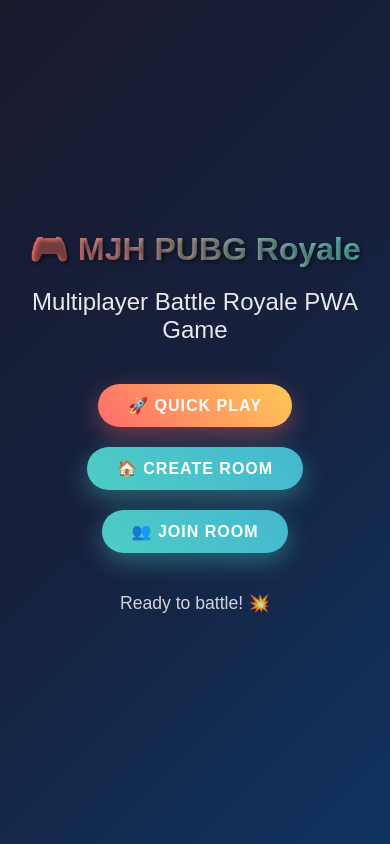
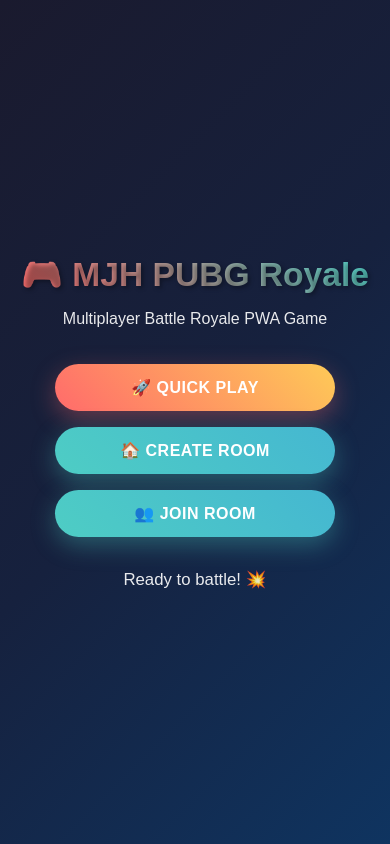
Before and after one commit to jahangir5791/mjh-pubg-royale, a website: page index.html in a window 390 px wide. Drawn offline with Linux system fonts and the light colour scheme.

Commit message:
Update index.html
Refactor HTML and CSS for improved layout and styling.

```diff
--- a/index.html
+++ b/index.html
@@ -5,17 +5,11 @@
     <meta name="viewport" content="width=device-width, initial-scale=1.0">
     <title>MJH PUBG Royale - Multiplayer Battle Royale PWA Game</title>
 
-    <!-- PWA Manifest -->
     <link rel="manifest" href="manifest.json">
-
-    <!-- Theme color for PWA -->
     <meta name="theme-color" content="#1a1a2e">
     <meta name="background-color" content="#16213e">
-
-    <!-- Apple Touch Icon -->
     <link rel="apple-touch-icon" href="icon-192.png">
 
-    <!-- Service Worker Registration -->
     <script>
         if ('serviceWorker' in navigator) {
             window.addEventListener('load', () => {
@@ -34,88 +28,80 @@
         }
 
         body {
-            font-family: 'Arial', sans-serif;
+            font-family: Arial, sans-serif;
             background: linear-gradient(135deg, #1a1a2e 0%, #16213e 50%, #0f3460 100%);
             color: white;
-            height: 100vh;
-            overflow: hidden;
+            min-height: 100vh;
             display: flex;
-            flex-direction: column;
             align-items: center;
             justify-content: center;
+            overflow: hidden;
         }
 
         .container {
-            text-align: center;
+            width: 100%;
             max-width: 600px;
             padding: 20px;
+            text-align: center;
         }
 
         h1 {
             font-size: 3em;
-            margin-bottom: 20px;
-            text-shadow: 2px 2px 4px rgba(0,0,0,0.5);
+            margin-bottom: 16px;
             background: linear-gradient(45deg, #ff6b6b, #4ecdc4);
             -webkit-background-clip: text;
             -webkit-text-fill-color: transparent;
             background-clip: text;
+            text-shadow: 2px 2px 4px rgba(0,0,0,0.35);
         }
 
         .subtitle {
-            font-size: 1.5em;
-            margin-bottom: 30px;
+            font-size: 1.2em;
+            margin-bottom: 28px;
             opacity: 0.9;
         }
 
         .btn {
-            background: linear-gradient(45deg, #ff6b6b, #feca57);
             border: none;
-            padding: 15px 40px;
-            font-size: 1.2em;
+            padding: 14px 24px;
+            font-size: 1em;
             border-radius: 50px;
             cursor: pointer;
-            margin: 10px;
-            box-shadow: 0 8px 25px rgba(255,107,107,0.4);
-            transition: all 0.3s ease;
+            margin: 8px;
             color: white;
             font-weight: bold;
             text-transform: uppercase;
-            letter-spacing: 1px;
+            letter-spacing: 0.5px;
+            transition: transform 0.2s ease, box-shadow 0.2s ease;
         }
 
         .btn:hover {
-            transform: translateY(-3px);
-            box-shadow: 0 12px 35px rgba(255,107,107,0.6);
+            transform: translateY(-2px);
+        }
+
+        .btn-primary {
+            background: linear-gradient(45deg, #ff6b6b, #feca57);
+            box-shadow: 0 8px 25px rgba(255,107,107,0.35);
         }
 
         .btn-secondary {
             background: linear-gradient(45deg, #4ecdc4, #45b7d1);
-            box-shadow: 0 8px 25px rgba(78,205,196,0.4);
-        }
-
-        .btn-secondary:hover {
-            box-shadow: 0 12px 35px rgba(78,205,196,0.6);
-        }
-
-        .status {
-            margin-top: 30px;
-            font-size: 1.1em;
-            opacity: 0.8;
+            box-shadow: 0 8px 25px rgba(78,205,196,0.35);
         }
 
         .loading {
             display: none;
-            margin-top: 20px;
+            margin-top: 22px;
         }
 
         .spinner {
-            border: 4px solid rgba(255,255,255,0.3);
+            border: 4px solid rgba(255,255,255,0.25);
             border-top: 4px solid #ff6b6b;
             border-radius: 50%;
             width: 40px;
             height: 40px;
             animation: spin 1s linear infinite;
-            margin: 0 auto 10px;
+            margin: 0 auto 12px;
         }
 
         @keyframes spin {
@@ -123,16 +109,24 @@
             100% { transform: rotate(360deg); }
         }
 
+        .status {
+            margin-top: 24px;
+            font-size: 1.05em;
+            opacity: 0.9;
+        }
+
         .offline {
-            background: rgba(255,0,0,0.2);
-            padding: 10px;
+            background: rgba(255,0,0,0.18);
+            padding: 10px 14px;
             border-radius: 10px;
-            margin-top: 20px;
+            margin-top: 16px;
+            display: inline-block;
         }
 
         @media (max-width: 480px) {
-            h1 { font-size: 2em; }
-            .btn { padding: 12px 30px; font-size: 1em; }
+            h1 { font-size: 2.1em; }
+            .subtitle { font-size: 1em; }
+            .btn { width: 100%; max-width: 280px; }
         }
     </style>
 </head>
@@ -141,7 +135,7 @@
         <h1>🎮 MJH PUBG Royale</h1>
         <p class="subtitle">Multiplayer Battle Royale PWA Game</p>
 
-        <button class="btn" onclick="startGame()">🚀 Quick Play</button>
+        <button class="btn btn-primary" onclick="startGame()">🚀 Quick Play</button>
         <button class="btn btn-secondary" onclick="createRoom()">🏠 Create Room</button>
         <button class="btn btn-secondary" onclick="joinRoom()">👥 Join Room</button>
 
@@ -154,9 +148,9 @@
     </div>
 
     <script>
-        // Check offline status
         window.addEventListener('online', () => {
-            document.getElementById('status').textContent = 'Online - Ready to play!';
+            const status = document.getElementById('status');
+            status.textContent = 'Online - Ready to play!';
             document.querySelector('.offline')?.remove();
         });
 
@@ -164,10 +158,16 @@
             document.getElementById('status').innerHTML = 'Offline mode <br><small>Game will load when online</small>';
         });
 
-        // Game functions (placeholders)
+        function showLoading() {
+            document.getElementById('loading').style.display = 'block';
+        }
+
+        function hideLoading() {
+            document.getElementById('loading').style.display = 'none';
+        }
+
         function startGame() {
             showLoading();
-            // TODO: Connect to WebSocket server
             setTimeout(() => {
                 hideLoading();
                 alert('🎮 Game starting! (Demo mode)
@@ -178,7 +178,6 @@ Coming soon: Real multiplayer battle royale');
 
         function createRoom() {
             showLoading();
-            // TODO: Create room via API
             setTimeout(() => {
                 hideLoading();
                 alert('Room created! Share this code: ABC123');
@@ -189,7 +188,6 @@ Coming soon: Real multiplayer battle royale');
             const code = prompt('Enter room code:');
             if (code) {
                 showLoading();
-                // TODO: Join room via API
                 setTimeout(() => {
                     hideLoading();
                     alert(`Joined room ${code}! Waiting for players...`);
@@ -197,29 +195,15 @@ Coming soon: Real multiplayer battle royale');
             }
         }
 
-        function showLoading() {
-            document.getElementById('loading').style.display = 'block';
-        }
-
-        function hideLoading() {
-            document.getElementById('loading').style.display = 'none';
-        }
-
-        // PWA Install Prompt
-        let deferredPrompt;
+        let deferredPrompt = null;
         window.addEventListener('beforeinstallprompt', (e) => {
             e.preventDefault();
             deferredPrompt = e;
         });
 
-        // Show install button if applicable
-        document.querySelector('.btn-secondary').addEventListener('click', () => {
-            if (deferredPrompt) {
-                deferredPrompt.prompt();
-                deferredPrompt.userChoice.then(() => {
-                    deferredPrompt = null;
-                });
-            }
+        window.addEventListener('appinstalled', () => {
+            deferredPrompt = null;
+            console.log('PWA installed');
         });
     </script>
 </body>
```
